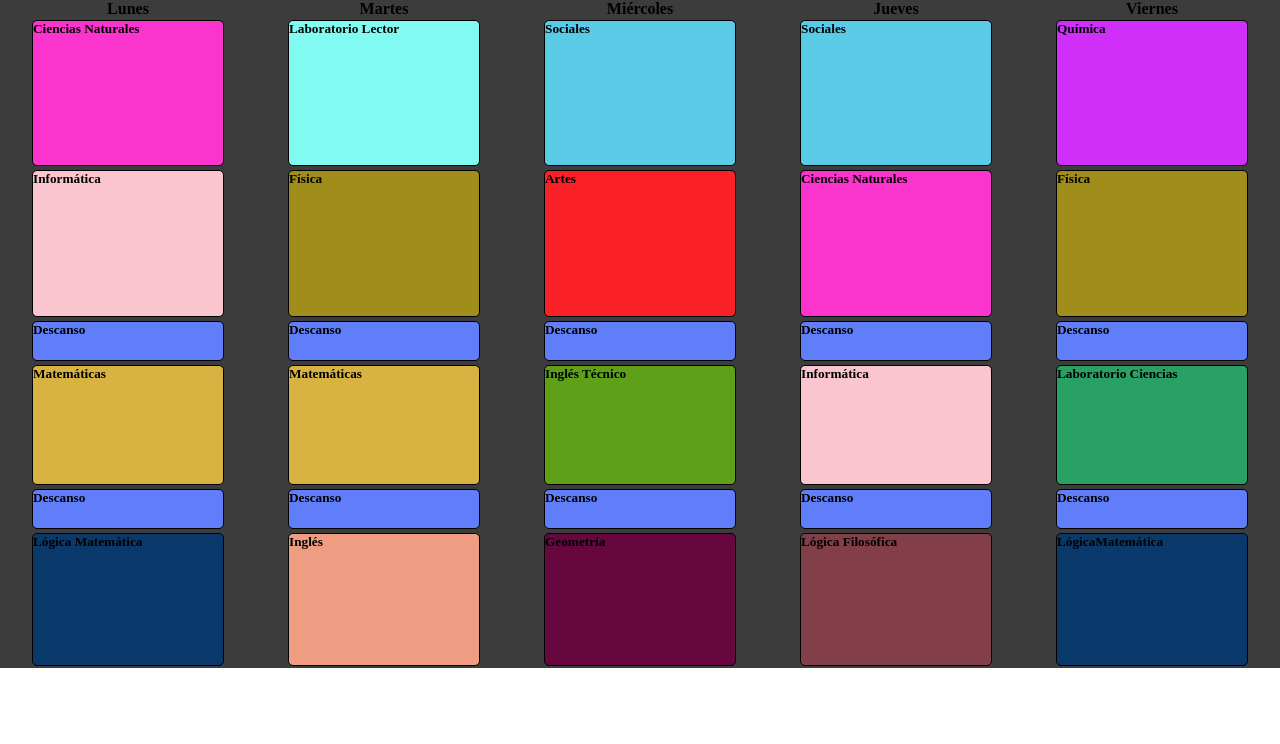
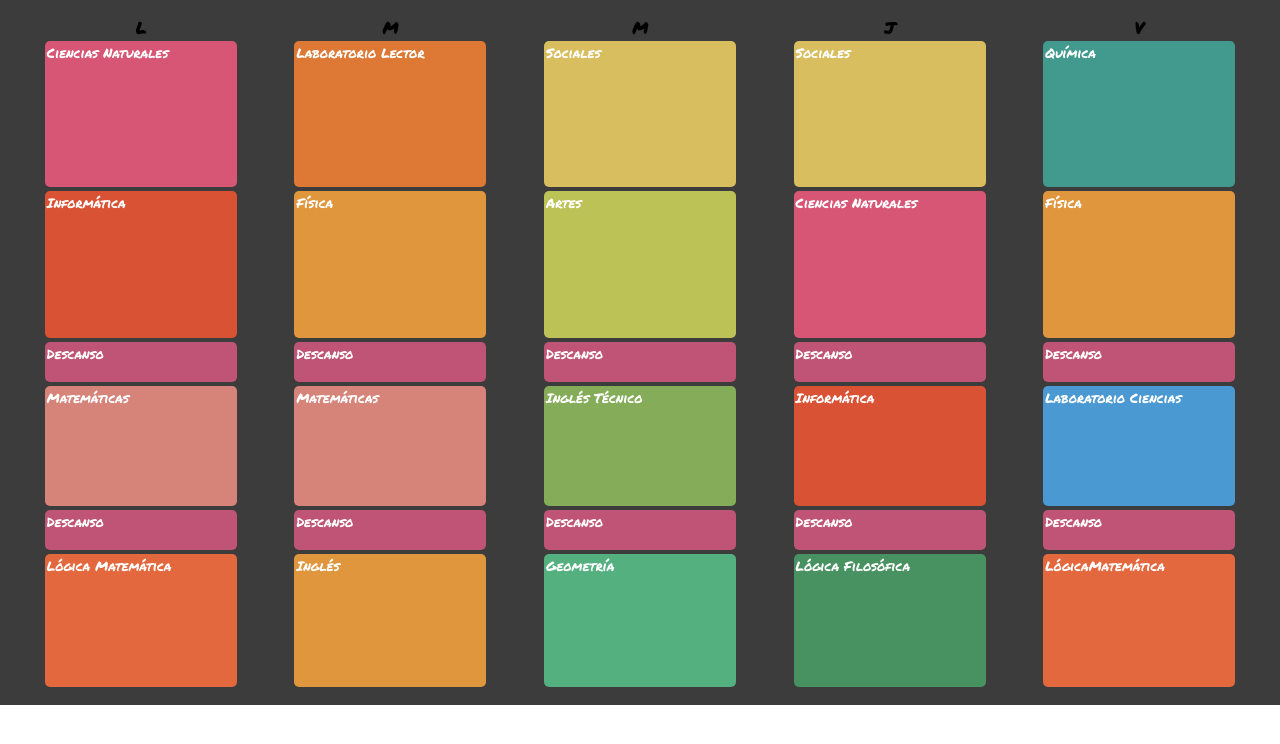
Before and after one commit to sasugo1337/Horario-903, a plain HTML site: page index.html in a window 1280 px wide. Drawn offline with Linux system fonts and the light colour scheme.

Commit message:
[STYLE] Se cambiaron los colores de las variables y se agrego un tipo de letra

```diff
--- a/css/style.css
+++ b/css/style.css
@@ -1,26 +1,29 @@
+@import url("https://fonts.googleapis.com/css2?family=Permanent+Marker&family=Roboto:ital,wght@0,100..900;1,100..900&display=swap");
+
 :root {
-  --descanso: #607ef9;
-  --ciencias_naturales: #fa34cc;
-  --informatica: #fac5ce;
-  --matematicas: #d9b342;
-  --logica_matematica: #835de9;
-  --laboratorio_lector: #81faf1;
-  --fisica: #a18d1b;
-  --ingles: #ee9d82;
-  --sociales: #5acbe6;
-  --artes: #fa2028;
-  --ingles_Tecnico: #5ea119;
-  --geometria: #660740;
-  --logica_filosofica: #823e49;
-  --quimica: #cf2ff9;
-  --laboratorio_ciencias: #29a064;
-  --logica_matematica: #093a6b;
+  --descanso: #c05476;
+  --ciencias_naturales: #d85675;
+  --informatica: #da5234;
+  --matematicas: #d6837a;
+  --logica_matematica: #e3683e;
+  --laboratorio_lector: #dd7835;
+  --fisica: #e0963c;
+  --ingles: #e0963c;
+  --sociales: #d8be5e;
+  --artes: #bcc256;
+  --ingles_Tecnico: #85ad59;
+  --geometria: #55b080;
+  --logica_filosofica: #489160;
+  --quimica: #429a8e;
+  --laboratorio_ciencias: #4b99d2;
 }
 
 * {
   box-sizing: border-box;
   padding: 0;
   margin: 0;
+  font-family: "Permanent Marker", serif;
+  font-weight: bolder;
 }
 
 html {
@@ -28,6 +31,7 @@ html {
 }
 
 main {
+  padding: 1rem;
   display: flex;
   justify-content: center;
   background-color: #3c3c3c;
@@ -43,6 +47,9 @@ section {
 h5,
 .hora {
   width: 100%;
+  padding: 0.125rem;
+  color: white;
+  font-weight: 100;
   word-wrap: break-word;
   overflow-wrap: break-word;
 }
@@ -58,7 +65,6 @@ h5,
   height: 2.5rem;
   margin-top: 0.125rem;
   margin-bottom: 0.125rem;
-  border: solid black 0.0625rem;
   border-radius: 0.3125rem;
 }
 
@@ -69,7 +75,6 @@ h5,
   height: 9.15rem;
   margin-top: 0.125rem;
   margin-bottom: 0.125rem;
-  border: solid black 0.0625rem;
   border-radius: 0.3125rem;
 }
 
@@ -94,7 +99,6 @@ h5,
   gap: 1rem;
   padding: 1rem;
   border-radius: 1rem;
-  /* width: 100%; */
   word-wrap: break-word;
   overflow-wrap: break-word;
 }
--- a/index.html
+++ b/index.html
@@ -10,7 +10,7 @@
   <body>
     <main id="main">
       <section class="dia">
-        <h4>Lunes</h4>
+        <h4>L</h4>
         <div data-hora="6:30 - 8:20am" data-profesor="Hammes." data-salon="207" class="materia ciencias_naturales">
           <h5>Ciencias Naturales</h5>
           <span class="hora">6:30 - 8:20am</span>
@@ -37,7 +37,7 @@
         </div>
       </section>
       <section class="dia">
-        <h4>Martes</h4>
+        <h4>M</h4>
         <div data-hora="6:30 - 8:20am" data-profesor="Yadira S." data-salon="114" class="materia laboratorio_lector">
           <h5>Laboratorio Lector</h5>
           <span class="hora">6:30 - 8:20am</span>
@@ -64,7 +64,7 @@
         </div>
       </section>
       <section class="dia">
-        <h4>Miércoles</h4>
+        <h4>M</h4>
         <div data-hora="6:30 - 8:20am" data-profesor="Sandra Ch." data-salon="201" class="materia sociales">
           <h5>Sociales</h5>
           <span class="hora">6:30 - 8:20am</span>
@@ -91,7 +91,7 @@
         </div>
       </section>
       <section class="dia">
-        <h4>Jueves</h4>
+        <h4>J</h4>
         <div data-hora="6:30 - 8:20am" data-profesor="Sandra Ch." data-salon="201" class="materia sociales">
           <h5>Sociales</h5>
           <span class="hora">6:30 - 8:20am</span>
@@ -118,7 +118,7 @@
         </div>
       </section>
       <section class="dia">
-        <h4>Viernes</h4>
+        <h4>V</h4>
         <div data-hora="6:30 - 8:20am" data-profesor="Alexanndra V." data-salon="205" class="materia quimica">
           <h5>Química</h5>
           <span class="hora">6:30 - 8:20am</span>
```
